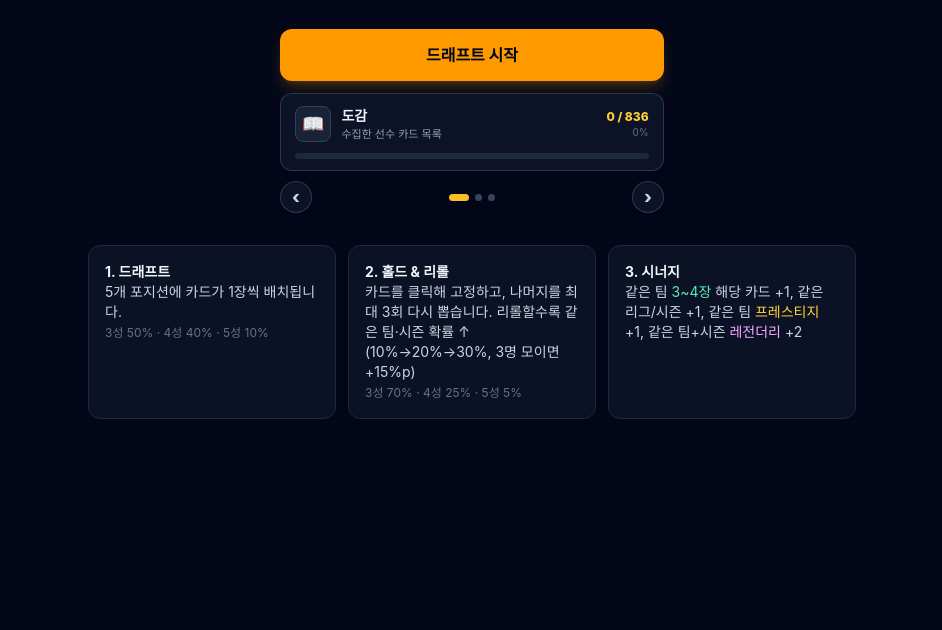
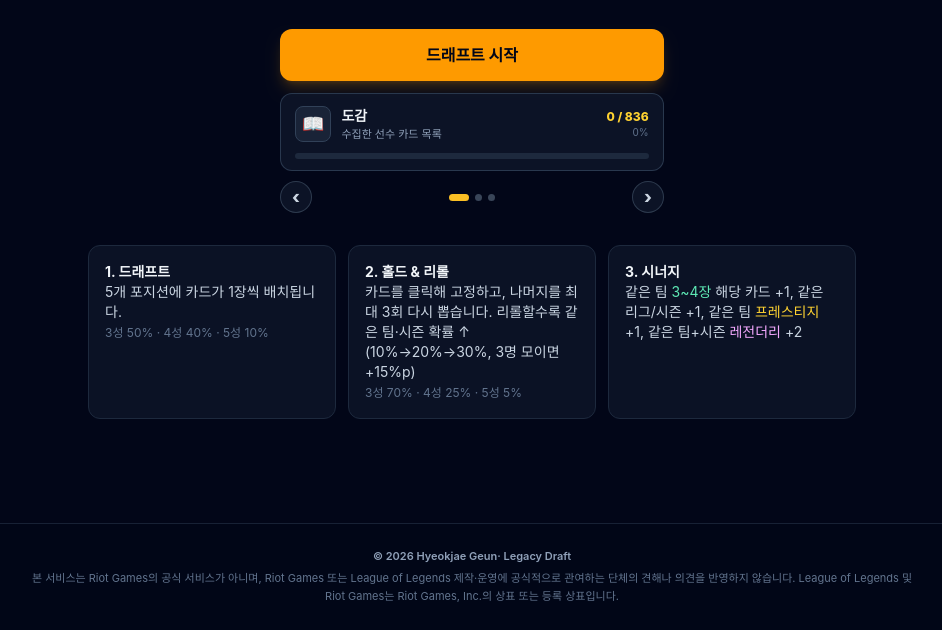
Before and after one commit to dawnsaram/legacydraft, a website built with Vite: page index.html in a window 1280 px wide. Shown: the part 277-907 px from the top of the page, without its empty margins (168-1110 px from the left). Before the commit the page ends 800 px from the top, so only its background shows below. Built offline with nearby package versions, Linux system fonts and the light colour scheme; some packages are replaced by stand-ins of ours; no server answers.

Commit message:
add footer

```diff
--- a/index.html
+++ b/index.html
@@ -1,12 +1,25 @@
 <!doctype html>
 <html lang="ko">
+
 <head>
   <meta charset="UTF-8" />
   <meta name="viewport" content="width=device-width, initial-scale=1.0" />
   <title>Legacy Draft · LoL e스포츠 카드 드래프트</title>
 </head>
-  <body class="min-h-screen bg-slate-950 text-slate-100 antialiased">
-    <div id="app"></div>
+
+<body class="flex min-h-screen flex-col bg-slate-950 text-slate-100 antialiased">
+  <div id="app" class="flex-1"></div>
+  <footer
+    class="border-t border-slate-800/80 bg-slate-950/90 px-4 py-6 text-center text-[11px] leading-relaxed text-slate-500">
+    <div class="mx-auto max-w-4xl space-y-1">
+      <p class="font-semibold text-slate-400">© 2026 Hyeokjae Geun· Legacy Draft</p>
+      <p>
+        본 서비스는 Riot Games의 공식 서비스가 아니며, Riot Games 또는 League of Legends 제작·운영에 공식적으로 관여하는 단체의 견해나 의견을 반영하지 않습니다.
+        League of Legends 및 Riot Games는 Riot Games, Inc.의 상표 또는 등록 상표입니다.
+      </p>
+    </div>
+  </footer>
   <script type="module" src="/src/main.ts"></script>
 </body>
+
 </html>
```
Lines whose indentation alone changed are shown as unchanged.
